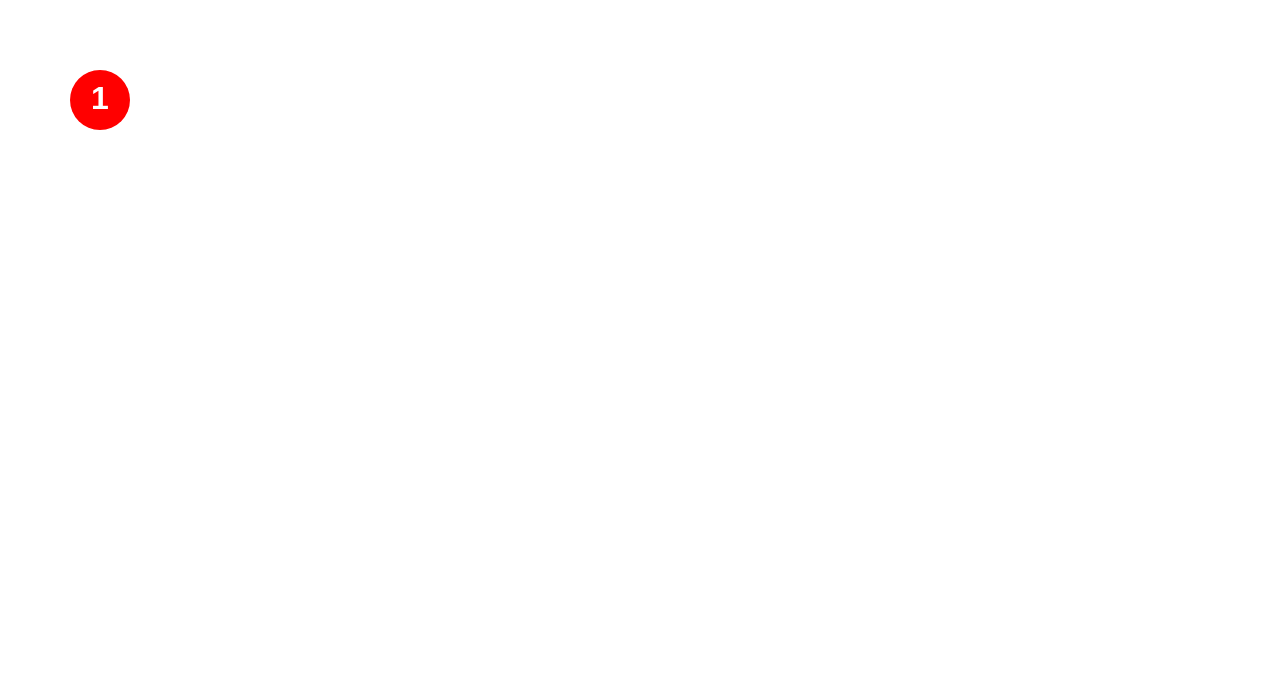
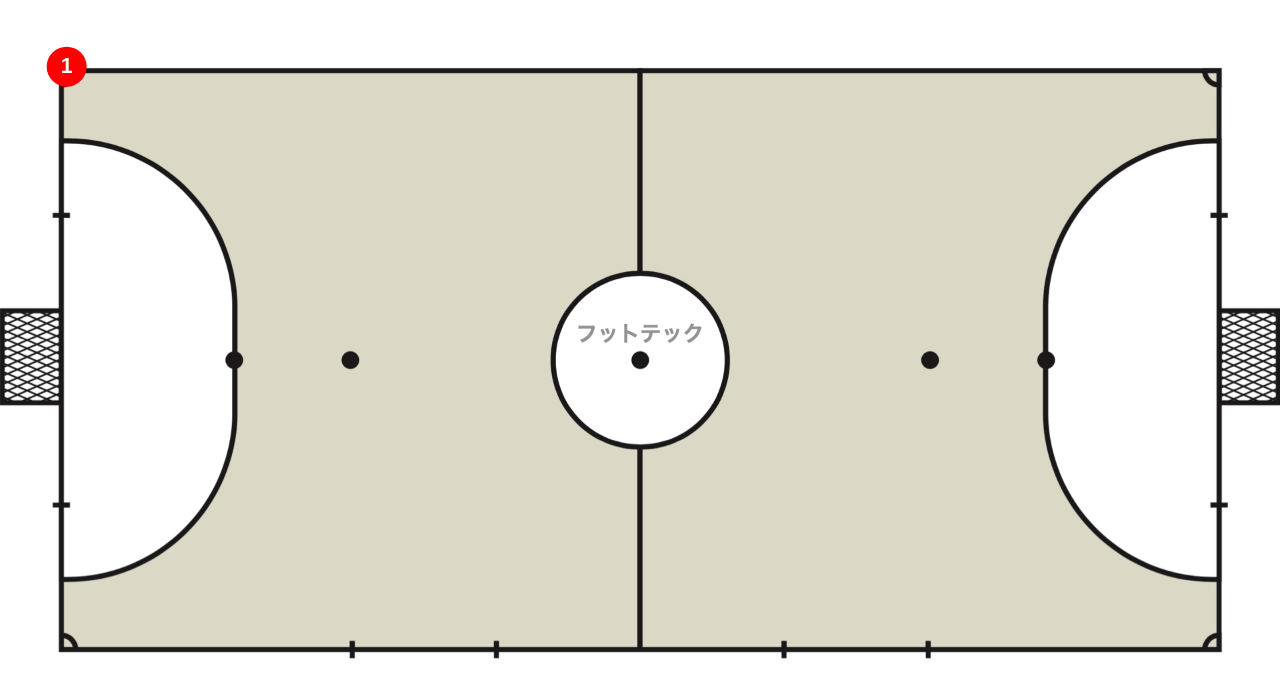
Before and after one commit to TakatsuNobuhiro/futsal_canvas_board, a Nuxt app: page / in a window 1280 px wide. Shown: the top 698 px of the page. Built offline with nearby package versions, Linux system fonts and the light colour scheme.

Commit message:
feat 画面のリサイズに対応

```diff
--- a/components/Board.vue
+++ b/components/Board.vue
@@ -49,6 +49,7 @@ export default class Board extends Vue {
   mouseDown (event: any) {
     let mouseX = event.clientX / this.scale
     let mouseY = event.clientY / this.scale
+
     // マウスがオブジェクト上にあるか判定
     if ((this.objX - this.objRadius < mouseX && mouseX< this.objX + this.objRadius)
       &&(this.objY - this.objRadius < mouseY && this.objY + this.objRadius)){
@@ -60,8 +61,6 @@ export default class Board extends Vue {
 
   mouseMove (event: any){
     if(this.isDrag){
-      this.context.globalCompositeOperation = "destination-out";
-      this.drawPlayer()
       this.context.drawImage(this.image, 0, 0)
       this.objX = event.clientX / this.scale
       this.objY = event.clientY /this.scale
@@ -85,21 +84,23 @@ export default class Board extends Vue {
     if(this.context){
       this.image.src = "image/board.png"
       this.image.onload = () => {
-        // this.scale = width / this.image.width
-        // this.context.setTransform(this.scale,0,0,this.scale,0,0)
-        // this.context.drawImage(this.image, 0, 0)
+        this.scale = width / this.image.width
+        this.context.setTransform(this.scale,0,0,this.scale,0,0)
+        this.context.drawImage(this.image, 0, 0)
         this.drawPlayer()
       }
 
-      // window.onresize = () => {
-      //   this.context.clearRect(0,0,this.canvas.width,this.canvas.height)
-      //   this.canvas.width = this.container.clientWidth
-      //   this.canvas.height = this.container.clientHeight
-      //   let scale = this.canvas.width / image.width
-      //   this.context.setTransform(scale,0,0,scale,0,0)
-      //   this.context.drawImage(image, 0, 0)
-      //   this.drawPlayer()
-      // }
+      window.onresize = () => {
+        // this.context.clearRect(0,0,this.canvas.width,this.canvas.height)
+
+        // this.canvas.height = this.container.clientHeight
+        this.scale = this.canvas.clientWidth / this.image.width
+        // this.canvas.width = this.container.clientWidth
+        // this.context.setTransform(this.scale,0,0,this.scale,0,0)
+        // this.context.drawImage(this.image, 0, 0)
+        // this.drawPlayer()
+        // console.log(this.scale)
+      }
     }
   }
 }
@@ -118,5 +119,8 @@ export default class Board extends Vue {
   left: 0;
   width: 100%;
   height: 100%;
+  /*background-image: url("/image/board.png");*/
+  /*background-size: contain;*/
+  /*background-repeat: no-repeat;*/
 }
 </style>
```
